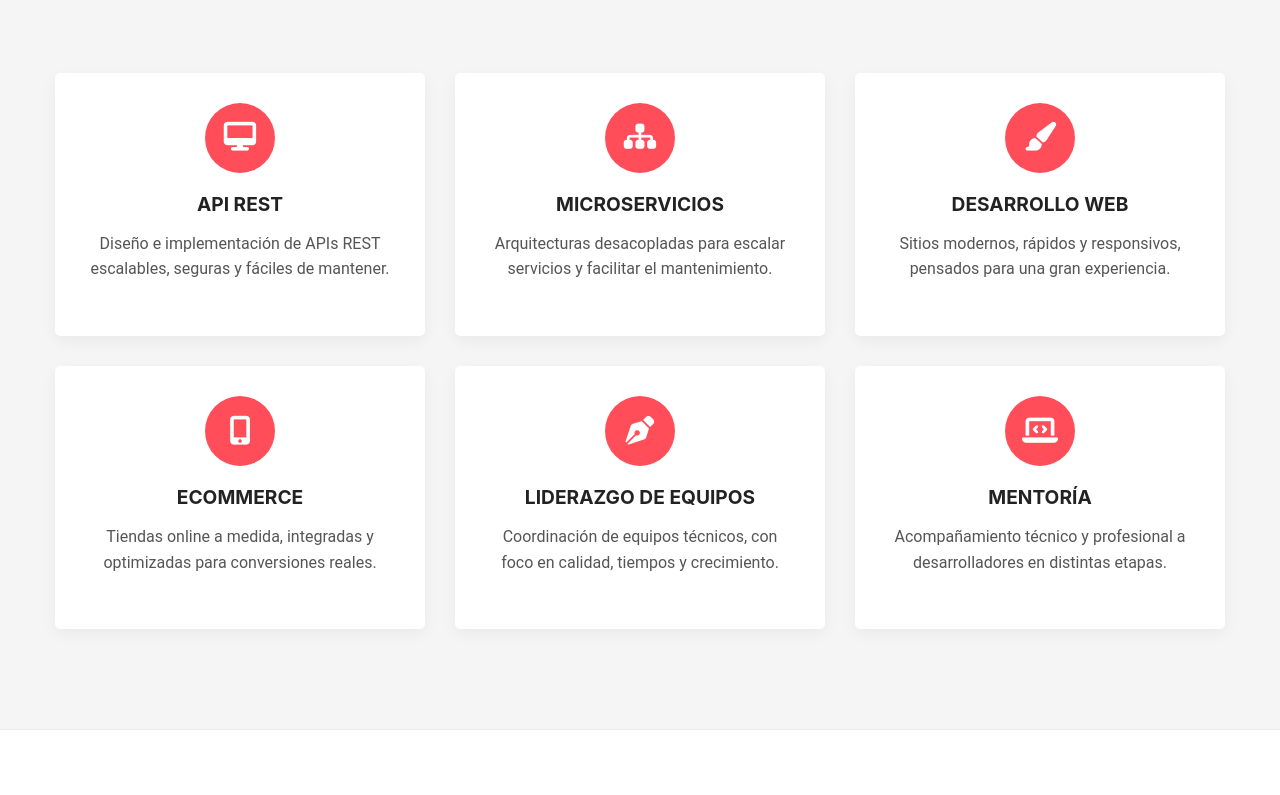
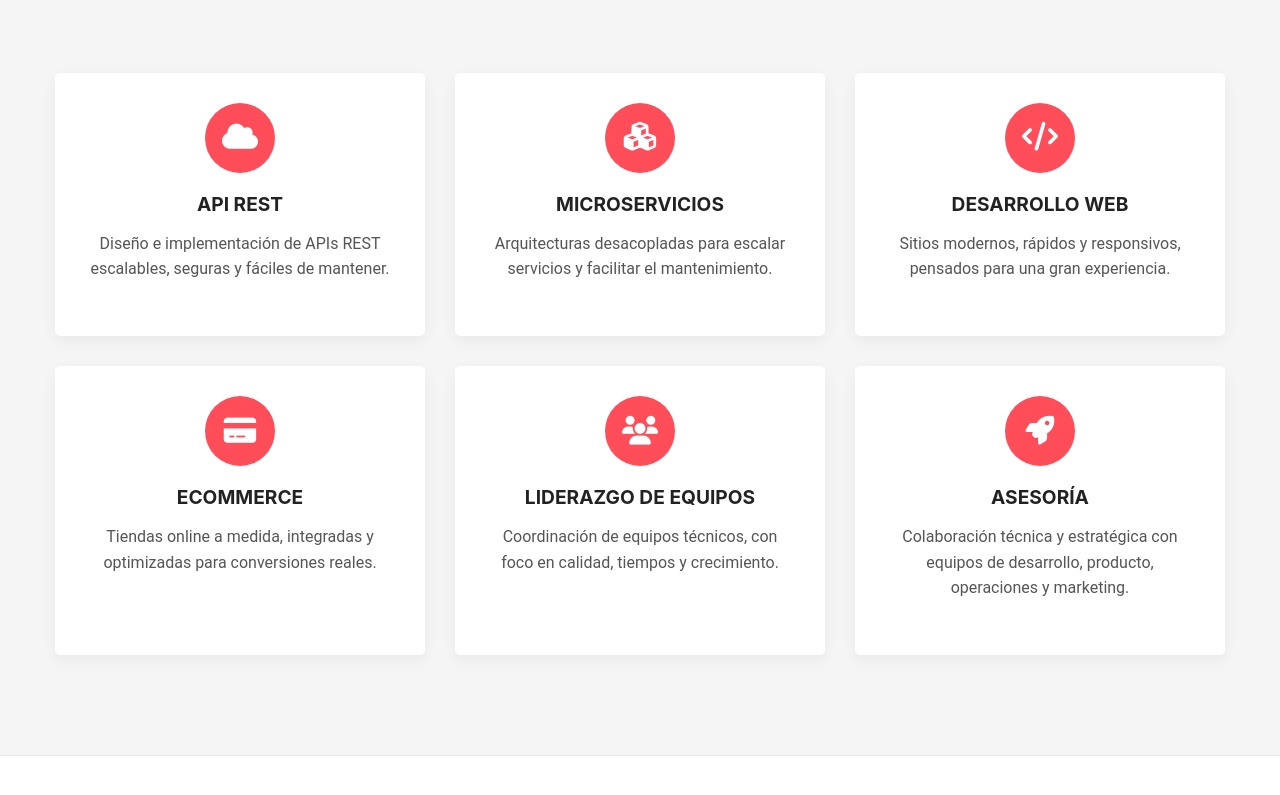
Before and after one commit to cemansilla/cemansilla.github.io, a plain HTML site: page index.html in a window 1280 px wide. Shown: the part 1985-2780 px from the top of the page. Drawn offline with Linux system fonts and the light colour scheme.

Commit message:
Change icons and service

```diff
--- a/index.html
+++ b/index.html
@@ -57,7 +57,7 @@
             <div class="hero-content">
                 <div class="hero-text">
                     <h1>Software Engineer ·<br>Tech Lead ·</h1>
-                    <p>Desarrollo web · Ecomerce · Fintech · Mentoría</p>
+                    <p>Desarrollo web · Ecomerce · Fintech · Asesoría</p>
                     <a href="#contact" class="btn primary-btn">HABLEMOS!</a>
                 </div>
                 <div class="hero-image">
@@ -180,7 +180,7 @@
             <div class="services-grid">
                 <div class="service-item">
                     <div class="service-icon">
-                        <i class="fas fa-desktop"></i>
+                        <i class="fas fa-cloud"></i>
                     </div>
                     <h3>API REST</h3>
                     <p>Diseño e implementación de APIs REST escalables, seguras y fáciles de mantener.</p>
@@ -188,7 +188,7 @@
 
                 <div class="service-item">
                     <div class="service-icon">
-                        <i class="fas fa-sitemap"></i>
+                        <i class="fas fa-cubes"></i>
                     </div>
                     <h3>MICROSERVICIOS</h3>
                     <p>Arquitecturas desacopladas para escalar servicios y facilitar el mantenimiento.</p>
@@ -196,7 +196,7 @@
 
                 <div class="service-item">
                     <div class="service-icon">
-                        <i class="fas fa-paint-brush"></i>
+                        <i class="fas fa-code"></i>
                     </div>
                     <h3>DESARROLLO WEB</h3>
                     <p>Sitios modernos, rápidos y responsivos, pensados para una gran experiencia.</p>
@@ -204,7 +204,7 @@
 
                 <div class="service-item">
                     <div class="service-icon">
-                        <i class="fas fa-mobile-alt"></i>
+                        <i class="fas fa-credit-card"></i>
                     </div>
                     <h3>ECOMMERCE</h3>
                     <p>Tiendas online a medida, integradas y optimizadas para conversiones reales.</p>
@@ -212,7 +212,7 @@
 
                 <div class="service-item">
                     <div class="service-icon">
-                        <i class="fas fa-pen-nib"></i>
+                        <i class="fas fa-users"></i>
                     </div>
                     <h3>LIDERAZGO DE EQUIPOS</h3>
                     <p>Coordinación de equipos técnicos, con foco en calidad, tiempos y crecimiento.</p>
@@ -220,10 +220,10 @@
 
                 <div class="service-item">
                     <div class="service-icon">
-                        <i class="fas fa-laptop-code"></i>
+                        <i class="fas fa-rocket"></i>
                     </div>
-                    <h3>MENTORÍA</h3>
-                    <p>Acompañamiento técnico y profesional a desarrolladores en distintas etapas.</p>
+                    <h3>ASESORÍA</h3>
+                    <p>Colaboración técnica y estratégica con equipos de desarrollo, producto, operaciones y marketing.</p>
                 </div>
             </div>
         </div>
```
